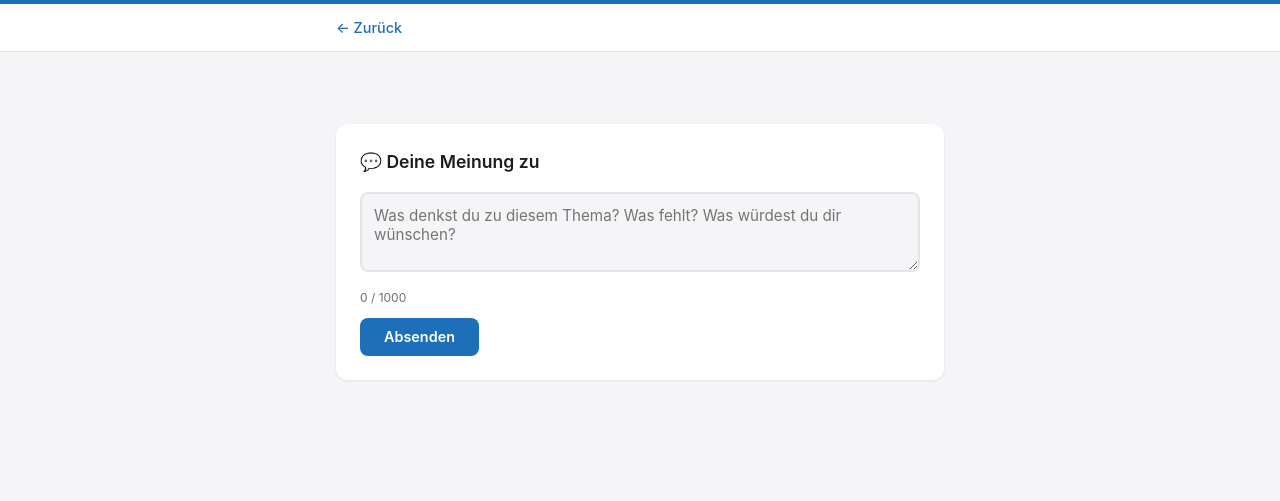
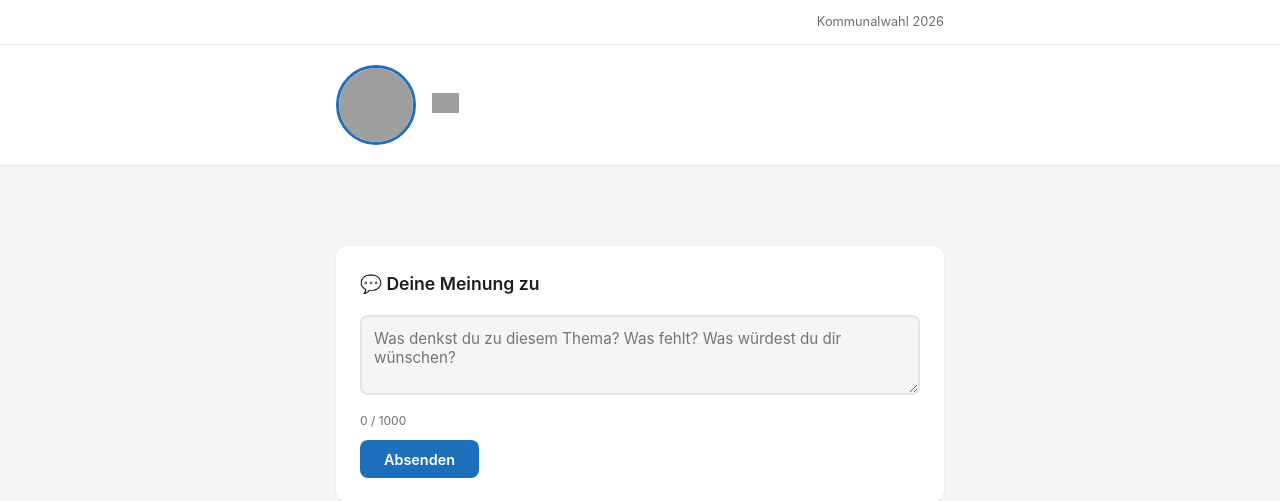
Before and after one commit to NoMadAndy/andreasweiss, a FastAPI app: template api/templates/theme.html in a window 1280 px wide. Shown: the top 501 px of the page. Run offline with FastAPI, Linux system fonts and the light colour scheme; the template is opened without the code that fills it, so the values that code supplies are empty; parts of the project's set-up code (start-up, migrations or seed data) failed here and were passed over; grey boxes are pictures that could not be loaded.

Commit message:
v2.5.0: Einheitlicher Kandidaten-Header auf allen Unterseiten
- Neues Jinja2-Partial _candidate_header.html mit Portrait, Name, Partei, Wahldatum
- Wiederverwendung auf Home, Theme-, Impressum- und Datenschutz-Seiten
- Neue CSS-Section .candidate-hero-bar mit --cand-color Variable
- Header sieht auf jeder Seite identisch aus

```diff
--- a/api/main.py
+++ b/api/main.py
@@ -1,6 +1,6 @@
 """FastAPI backend – Multi-tenant Wahl2026 platform."""
 
-VERSION = "2.4.3"
+VERSION = "2.5.0"
 
 import csv
 import hashlib
--- /dev/null
+++ b/api/templates/_candidate_header.html
@@ -0,0 +1,27 @@
+{# Reusable candidate header – included on every candidate page #}
+<header class="site-header">
+    <div class="container">
+        <a href="/{{ candidate.slug }}/" class="site-logo">{{ candidate.name }}</a>
+        <span class="site-tagline">{{ candidate.tagline or 'Kommunalwahl 2026' }}</span>
+    </div>
+</header>
+
+<section class="candidate-hero-bar" style="--cand-color:{{ candidate.theme_color or '#1E6FB9' }}">
+    <div class="container">
+        <div class="candidate-header">
+            <img src="/uploads/{{ candidate.slug }}/portrait.jpg" alt="{{ candidate.name }}" class="portrait"
+                 onerror="this.style.display='none'">
+            <div class="candidate-info">
+                <p class="name">{{ candidate.name }}</p>
+                <p class="party">
+                    <img src="/uploads/{{ candidate.slug }}/logo.svg" alt="" class="party-logo"
+                         onerror="this.src='/uploads/{{ candidate.slug }}/logo.png';this.onerror=function(){this.style.display='none'}">
+                    {{ candidate.party }}
+                </p>
+            </div>
+        </div>
+        {% if candidate.election_date %}
+        <span class="election-badge" style="background:var(--cand-color)">Wahl am {{ candidate.election_date }}</span>
+        {% endif %}
+    </div>
+</section>
--- a/api/templates/theme.html
+++ b/api/templates/theme.html
@@ -8,13 +8,7 @@
 {% endblock %}
 
 {% block header %}
-<div class="theme-bar"></div>
-<header class="site-header">
-    <div class="container">
-        <a href="/{{ candidate.slug }}/" class="back-link">← Zurück</a>
-        <span class="page-theme" style="color:{{ page.color }}">{{ page.theme }}</span>
-    </div>
-</header>
+{% include '_candidate_header.html' %}
 {% endblock %}
 
 {% block content %}
--- a/static/assets/css/style.css
+++ b/static/assets/css/style.css
@@ -108,7 +108,6 @@
   border-radius: 20px;
   font-size: 0.8rem;
   font-weight: 600;
-  margin-bottom: 1rem;
 }
 
 /* ── Hero ────────────────────────────────────────────────────────── */
@@ -466,11 +465,25 @@
 }
 
 /* ── Portrait & Logo Header ──────────────────────────────────────────── */
+.candidate-hero-bar {
+  background: var(--card-bg);
+  border-bottom: 1px solid var(--border);
+  padding: 1.25rem 0;
+  margin-bottom: 0.5rem;
+}
+
+.candidate-hero-bar .container {
+  display: flex;
+  align-items: center;
+  justify-content: space-between;
+  flex-wrap: wrap;
+  gap: 0.75rem;
+}
+
 .candidate-header {
   display: flex;
   align-items: center;
   gap: 1rem;
-  margin-bottom: 1rem;
 }
 
 .portrait {
@@ -478,7 +491,7 @@
   height: 80px;
   border-radius: 50%;
   object-fit: cover;
-  border: 3px solid var(--theme-color);
+  border: 3px solid var(--cand-color, var(--theme-color));
   flex-shrink: 0;
 }
 
```
Also changed, not shown: api/templates/home.html (+1 -21 lines), api/templates/legal.html (+5 -6 lines), CHANGELOG.md.
